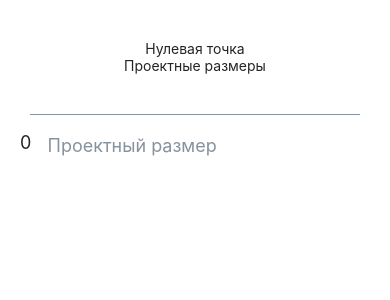
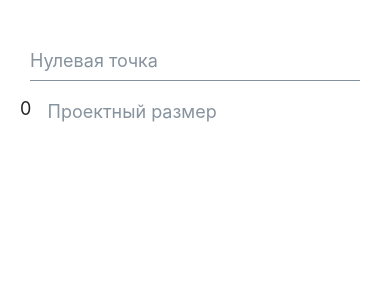
Before and after one commit to alexamy/leveler-table-app, a React Native app: screen / in a window 390 px wide. Shown: the top 300 px of the page. Built offline with nearby package versions, Linux system fonts and the light colour scheme.

Commit message:
use placeholders

```diff
--- a/src/Root.tsx
+++ b/src/Root.tsx
@@ -85,12 +85,11 @@ export const Root = observer(function() {
 
   return (
     <View style={styles.container}>
-      <Text>Нулевая точка</Text>
-      <Text>Проектные размеры</Text>
       <Input
         testID='input-zero-1'
         keyboardType='numeric'
         textAlign='right'
+        placeholder='Нулевая точка'
         value={store.zero.value?.toString() || ''}
         onChangeText={store.setZero}
       />
```
Also changed, not shown: 1 other file (tests, documents, lock files or other folders).
